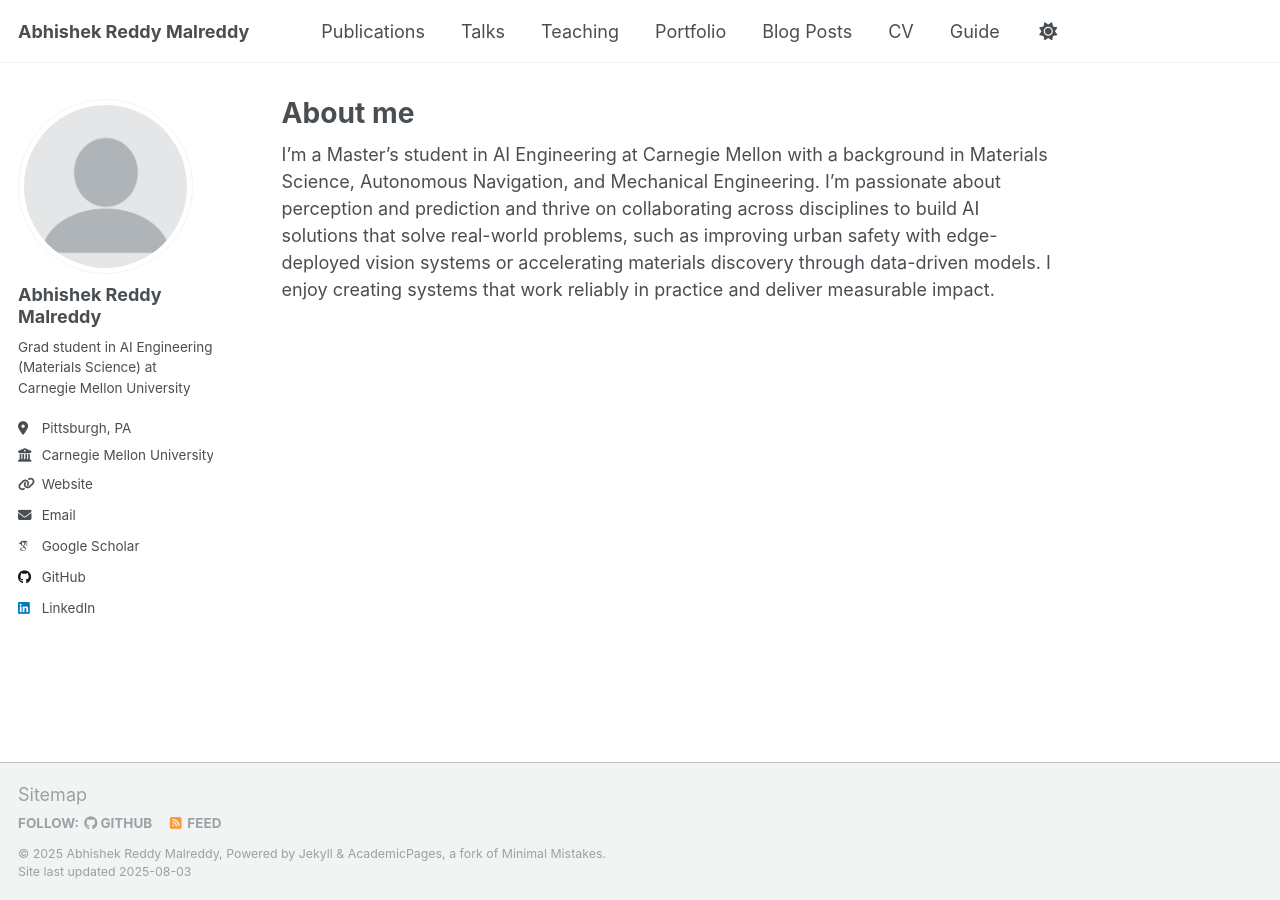
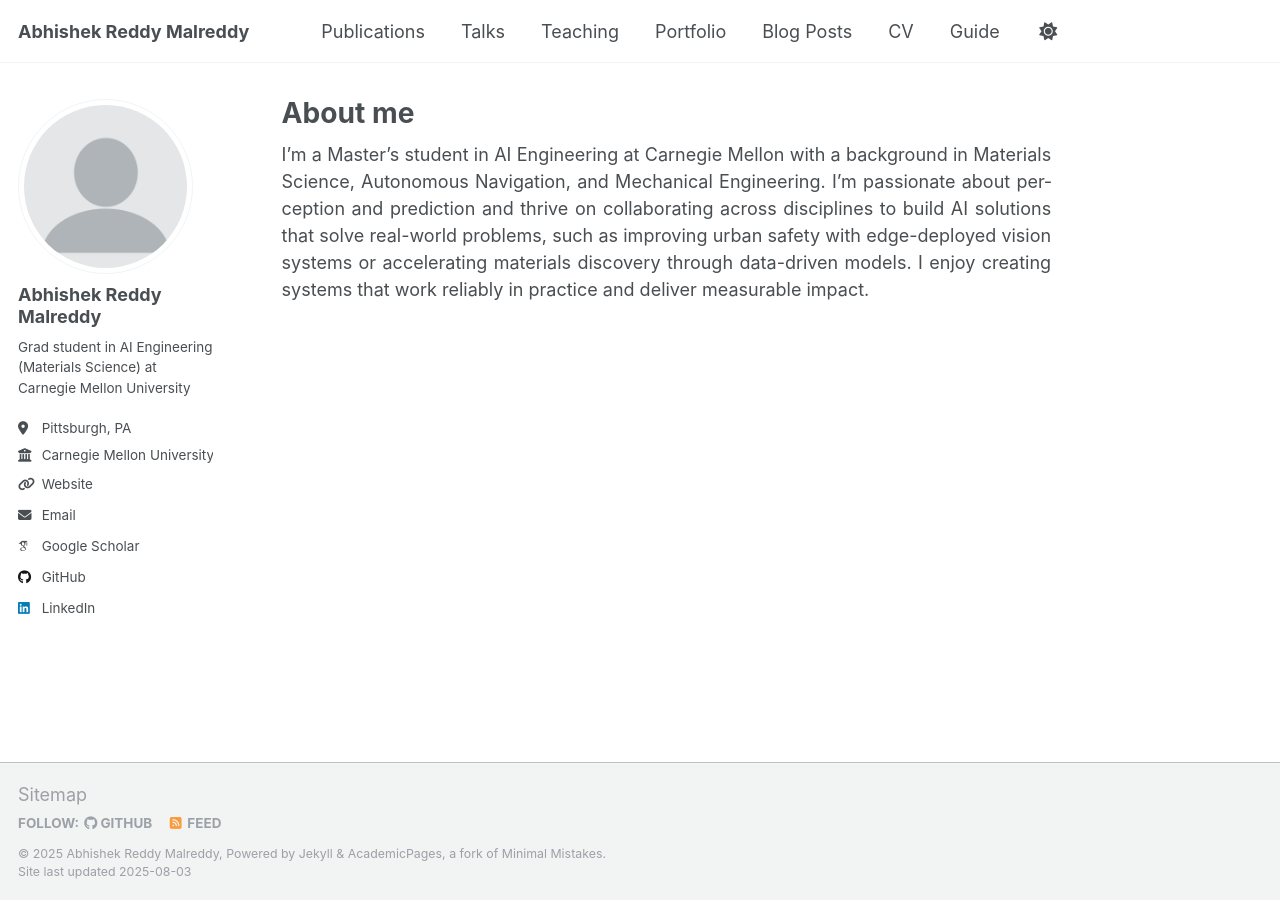
Before and after one commit to abhishekredy18/abhishekredy18.github.io, a Jekyll site: the page built from _pages/about.md, in a window 1280 px wide. Built offline with Jekyll 4.4.1, drawn with Linux system fonts in a browser that asks for light colours; some web fonts are replaced; a script that is not in the unit is left out.

Commit message:
justify alignment update

```diff
--- a/_includes/head/custom.html
+++ b/_includes/head/custom.html
@@ -13,5 +13,5 @@
 <link rel="manifest" href="{{ base_path }}/images/manifest.json"/>
 <link rel="icon" href="/images/favicon.ico"/>
 <meta name="theme-color" content="#ffffff"/>
-
+<link rel="stylesheet" href="/assets/css/custom.css"/>
 <!-- end custom head snippets -->
--- a/_sass/_custom.scss
+++ /dev/null
@@ -1,9 +0,0 @@
-/* _sass/_custom.scss */
-
-.page__content p,
-.page__content li {
-  text-align: justify !important;
-  -webkit-hyphens: auto; /* For Safari */
-  -ms-hyphens: auto; /* For Internet Explorer */
-  hyphens: auto; /* Standard */
-}
--- /dev/null
+++ b/assets/css/custom.css
@@ -0,0 +1,9 @@
+/* /assets/css/custom.css */
+
+.page__content p,
+.page__content li {
+  text-align: justify !important;
+  -webkit-hyphens: auto;
+  -ms-hyphens: auto;
+  hyphens: auto;
+}
```
